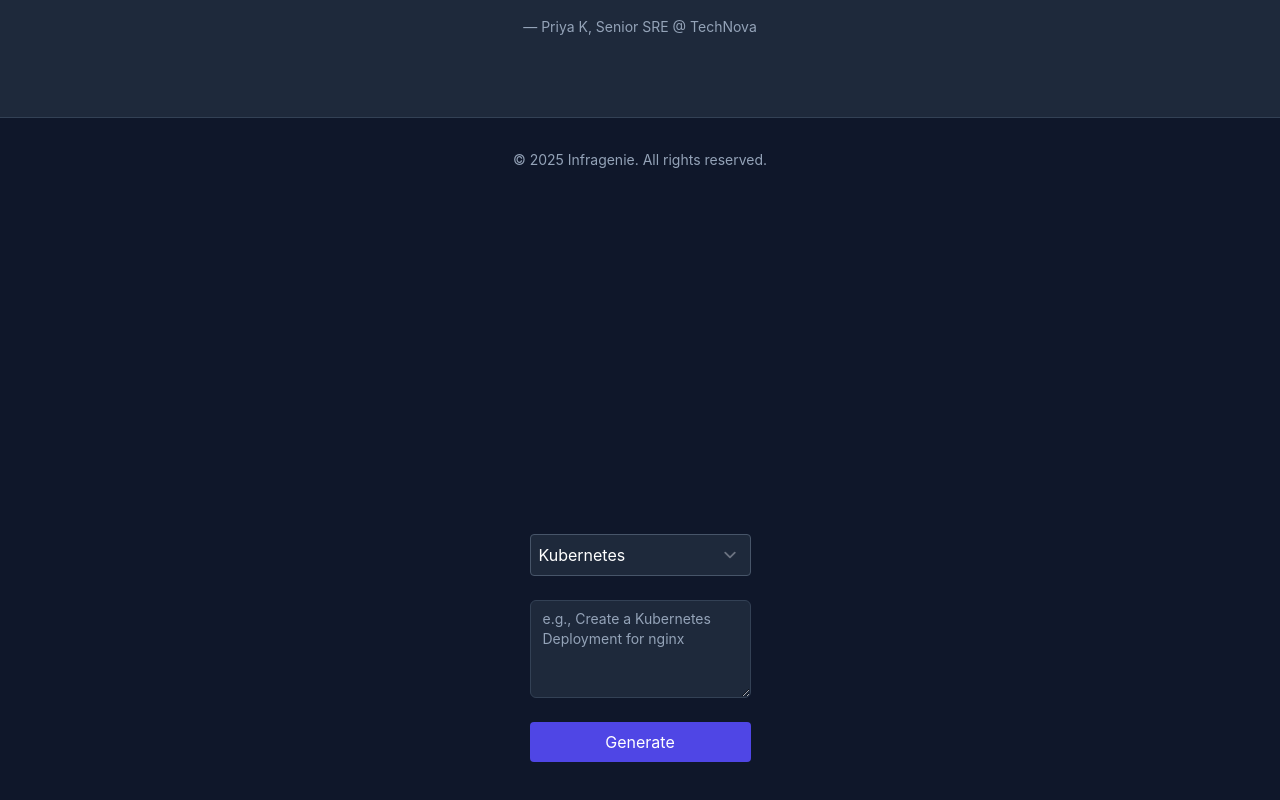
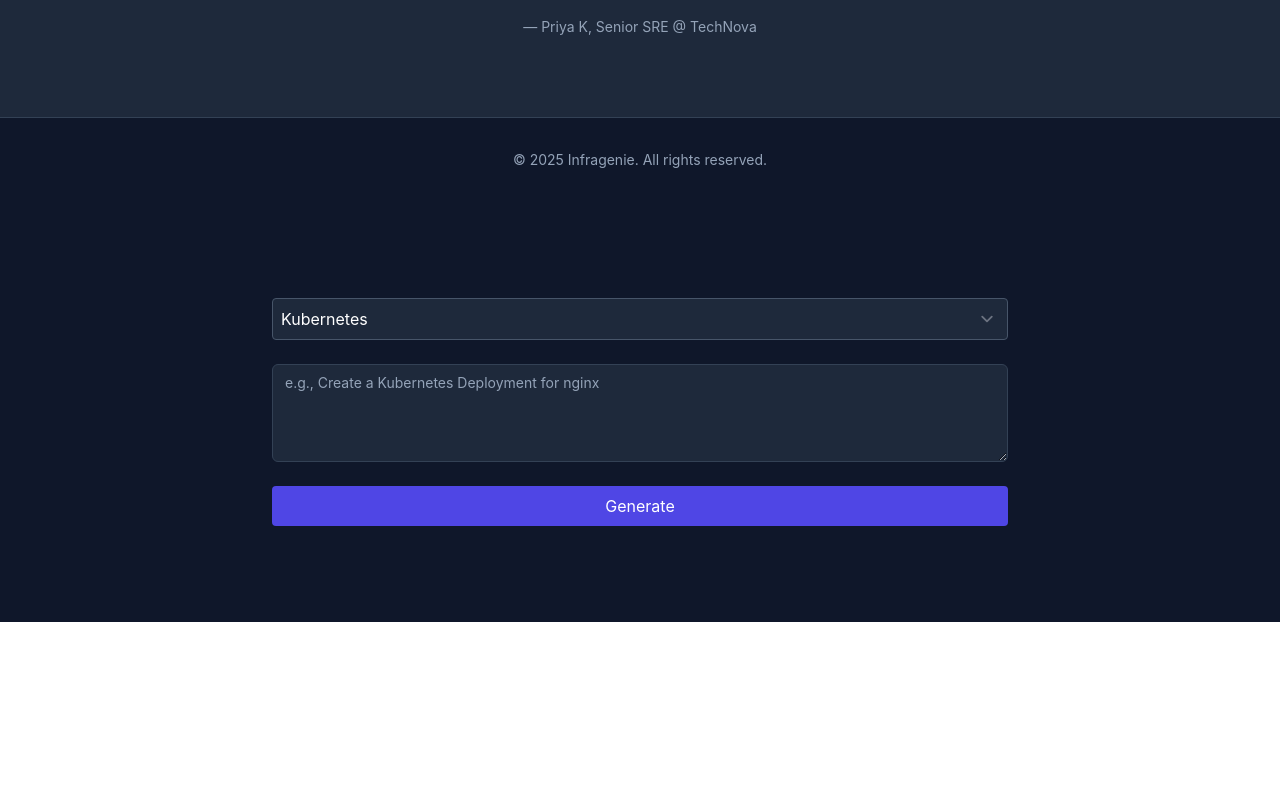
Before and after one commit to yogi301189/infragenie, a React (Create React App) app in the folder frontend/: page / in a window 1280 px wide. Shown: the part 2069-2869 px from the top of the page. After the commit the page ends 2691 px from the top, so only its background shows below. Built offline with nearby package versions, Linux system fonts and the light colour scheme.

Commit message:
Update PromptForm.js

```diff
--- a/frontend/src/PromptForm.js
+++ b/frontend/src/PromptForm.js
@@ -46,7 +46,7 @@ export default function PromptForm() {
   };
 
   return (
-    <div className="min-h-[calc(100vh-100px)] flex flex-col justify-center items-center px-4">
+    <div className="max-w-3xl mx-auto px-4">
       <form onSubmit={handleSubmit} className="space-y-6">
         <select
           value={type}
```
